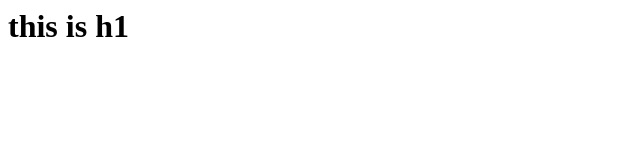
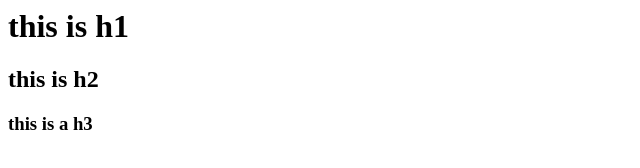
Before and after one commit to yaseeen96/github, a plain HTML site: page index.html in a window 1280 px wide. Shown: the whole page, without its empty margins (0-640 px from the left). Drawn offline with Linux system fonts and the light colour scheme.

Commit message:
this first commit

```diff
--- a/index.html
+++ b/index.html
@@ -6,5 +6,7 @@
   </head>
   <body>
     <h1>this is h1</h1>
+    <h2>this is h2</h2>
+    <h3>this is a h3</h3>
   </body>
 </html>
```
